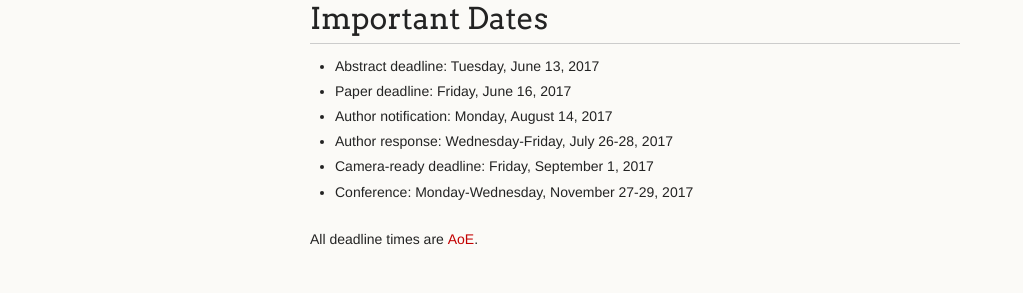
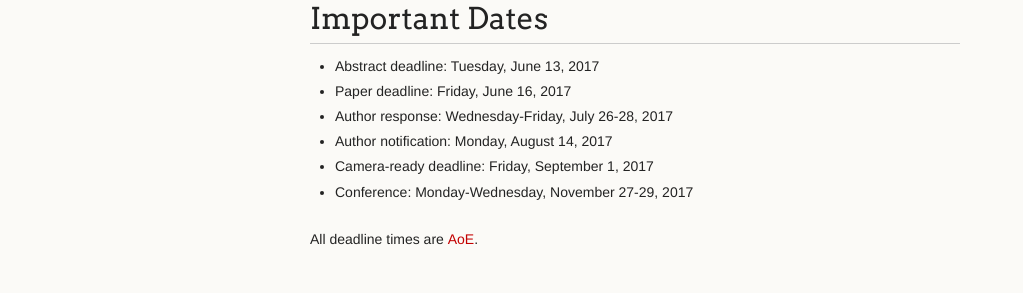
Before and after one commit to www-aplas/www-aplas.github.io, a Jekyll site: the page built from index.md, in a window 1280 px wide. Shown: the part 1233-1526 px from the top of the page, without its empty margins (0-1023 px from the left). Built offline with Jekyll 4.4.1, drawn with Linux system fonts in a browser that asks for light colours; our own code applies the rules of GitHub Pages for plain Markdown files; a script that is not in the unit is left out.

Commit message:
Fix order of dates

```diff
--- a/index.md
+++ b/index.md
@@ -47,8 +47,8 @@ Topics are not limited to those discussed in previous symposiums. Papers identif
 
 - Abstract deadline: Tuesday, June 13, 2017
 - Paper deadline: Friday, June 16, 2017
+- Author response: Wednesday-Friday, July 26-28, 2017
 - Author notification: Monday, August 14, 2017
-- Author response: Wednesday-Friday, July 26-28, 2017
 - Camera-ready deadline: Friday, September 1, 2017
 - Conference: Monday-Wednesday, November 27-29, 2017
 
```
Also changed, not shown: call.md (+1 -1 lines).
